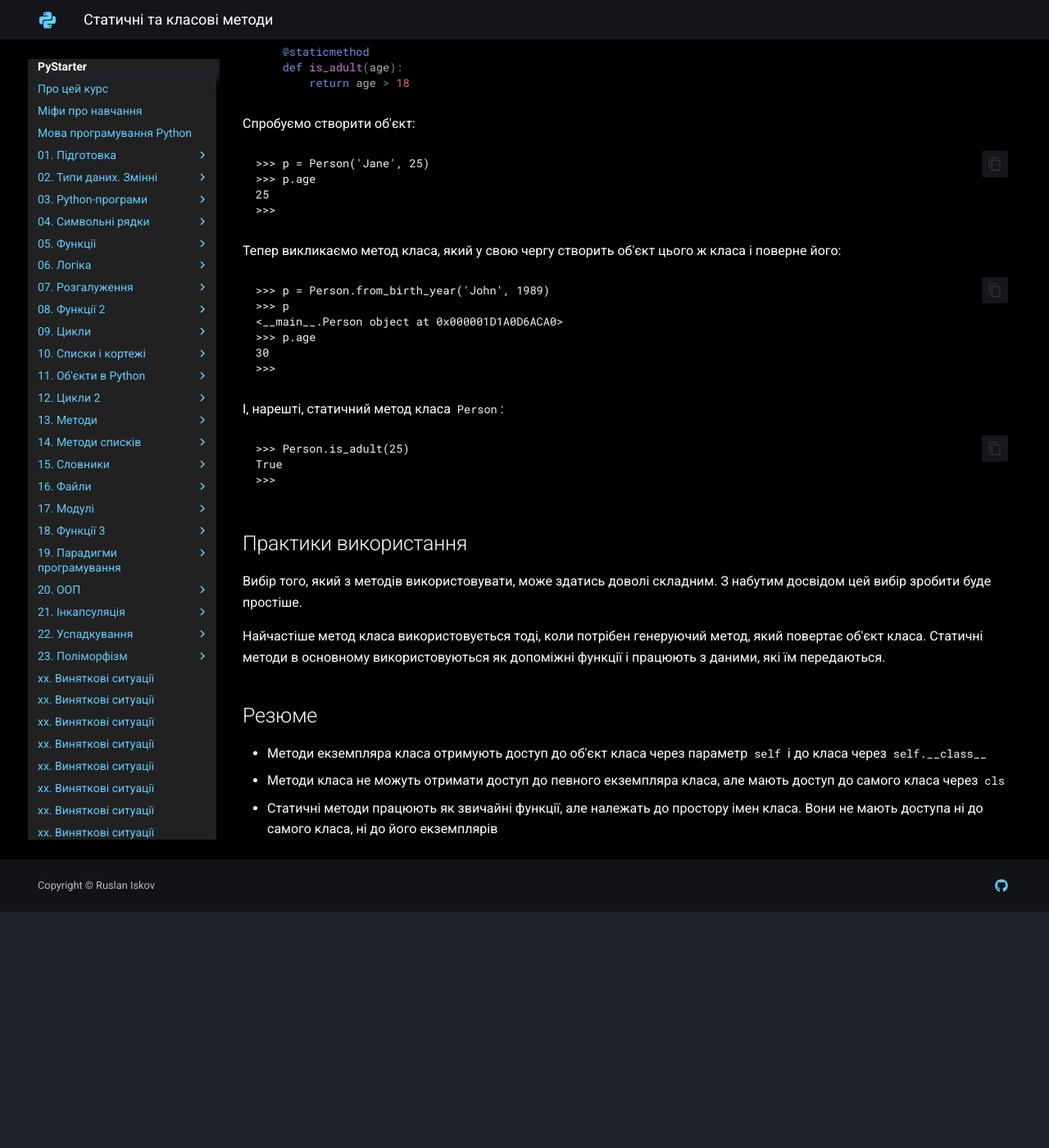
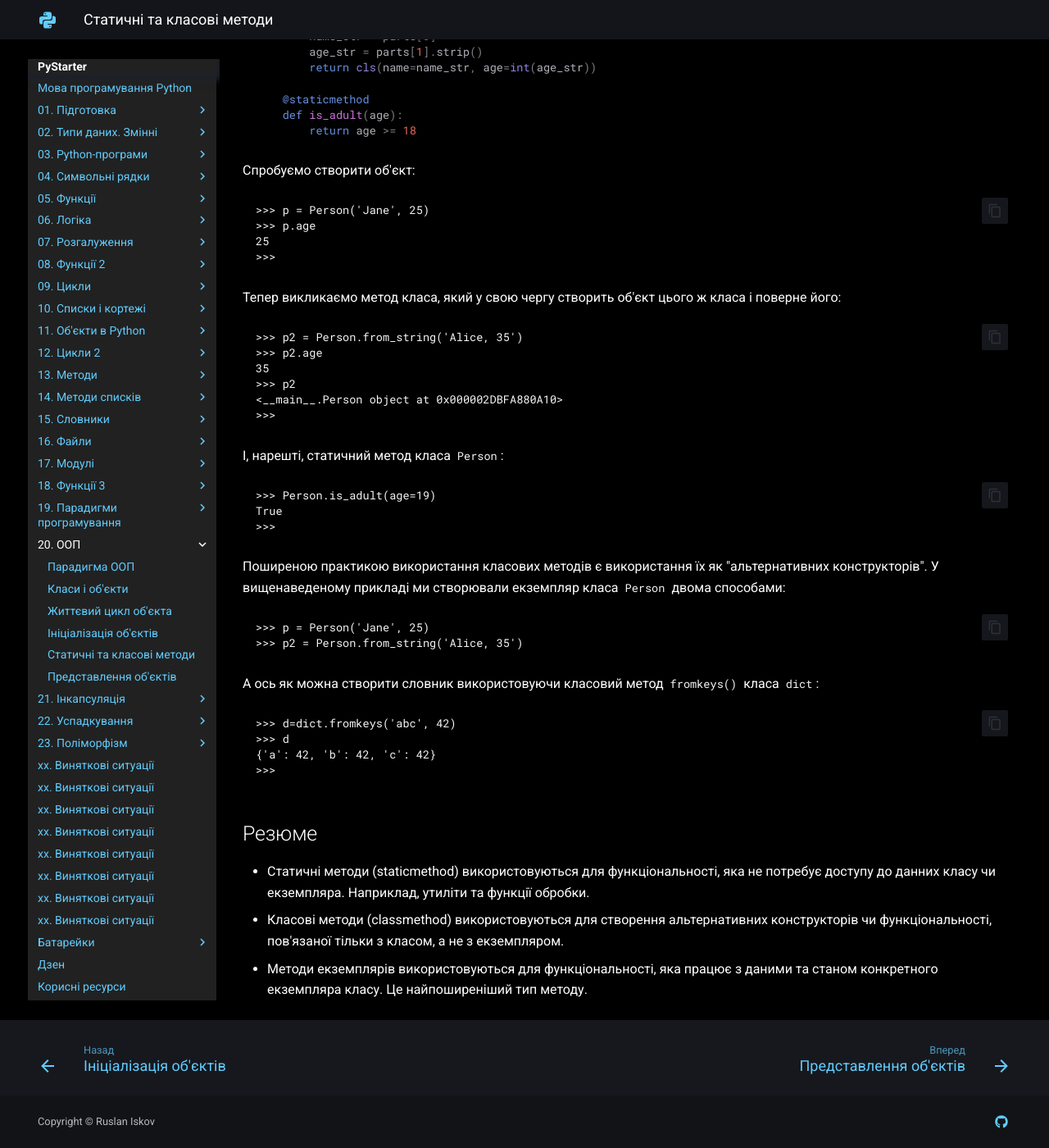
Before and after one commit to ruslan-rv-ua/PyStarter, an MkDocs documentation site: the page built from docs/oop/basics/static_and_class_methods.md, in a window 1280 px wide and 1400 px high, scrolled down 3080 px. Shown: the whole window at 82% size. Built offline with MkDocs 1.6.1 and Material for MkDocs 9.7.7, drawn with Linux system fonts in a browser that asks for light colours; before the commit the page ends 4192 px from its top, so only the background shows below that; some of the changed text lies outside the part shown.

Commit message:
2024-01-08_2

````diff
--- a/docs/oop/basics/static_and_class_methods.md
+++ b/docs/oop/basics/static_and_class_methods.md
@@ -117,9 +117,8 @@ Python пропонує три види методів:
 	'static method called'
 	>>>
 
-Це може здатися дивним,
-але статичні методи можна викликати через об'єкт класа.
-Насправді статичному методу ніякі спеціальні аргументи (`self` чи `cls`) не передаються.
+Статичні методи можна викликати через об'єкт класа.
+Статичному методу ніякі спеціальні аргументи (екземпляр чи клас) не передаються.
 Тобто статичні методи не можуть отримати доступ до параметрів класа чи об'єкта.
 Вони працюють тільки з тими даними, які їм передаються як аргументи.
 
@@ -134,8 +133,7 @@ Python пропонує три види методів:
 	TypeError: instance_method() missing 1 required positional argument: 'self'
 	>>>
 
-Виклик метода екземпляра класа видає `TypeError`.
-Сталося це через те, що метод очікував екземпляр класа, а було передано клас.
+Помилка виникає тому, що `instance_method()` визначений з аргументом `self`, але викликаючи його безпосередньо на класі `ToyClass` без екземпляра, не передається необхідний аргумент для параметра `self`.
 
 Зі статичним методом нічого неочікуваного:
 
@@ -148,18 +146,20 @@ Python пропонує три види методів:
 
 ```python
 class Person:
-    def __init__(self, name, age):
-        self.name = name
-        self.age = age
+	def __init__(self, name, age):
+		self.name = name
+		self.age = age
 
 	@classmethod
-    def from_birth_year(cls, name, year):
-        return cls(name, date.today().year - year)
+	def from_string(cls, string):
+		parts = string.split(',')
+		name_str = parts[0]
+		age_str = parts[1].strip()
+		return cls(name=name_str, age=int(age_str))
 
 	@staticmethod
-    def is_adult(age):
-        return age > 18
-
+	def is_adult(age):
+		return age >= 18
 ```
 
 Спробуємо створити об'єкт:
@@ -171,30 +171,35 @@ class Person:
 
 Тепер викликаємо метод класа, який у свою чергу створить об'єкт цього ж класа і поверне його:
 
-	>>> p = Person.from_birth_year('John', 1989)
-	>>> p
-	<__main__.Person object at 0x000001D1A0D6ACA0>
-	>>> p.age
-	30
+	>>> p2 = Person.from_string('Alice, 35')
+	>>> p2.age
+	35
+	>>> p2
+	<__main__.Person object at 0x000002DBFA880A10>
 	>>>
 
 І, нарешті, статичний метод класа `Person`:
 
-	>>> Person.is_adult(25)
+	>>> Person.is_adult(age=19)
 	True
 	>>>
 
-## Практики використання
+Поширеною практикою використання класових методів є використання їх як "альтернативних конструкторів".
+У вищенаведеному прикладі ми створювали екземпляр класа `Person` двома способами:
 
-Вибір того, який з методів використовувати, може здатись доволі складним.
-З набутим досвідом цей вибір зробити буде простіше.
+	>>> p = Person('Jane', 25)
+	>>> p2 = Person.from_string('Alice, 35')
 
-Найчастіше метод класа використовується тоді, коли потрібен генеруючий метод,
-який повертає об'єкт класа.
-Статичні методи в основному використовуються як допоміжні функції і працюють з даними, які їм передаються.
+А ось як можна створити словник використовуючи класовий метод `fromkeys()` класа `dict`:
+
+	>>> d=dict.fromkeys('abc', 42)
+	>>> d
+	{'a': 42, 'b': 42, 'c': 42}
+	>>>
+
 
 ## Резюме
 
-- Методи екземпляра класа отримують доступ до об'єкт класа через параметр `self` і до класа через `self.__class__`
-- Методи класа не можуть отримати доступ до певного екземпляра класа, але мають доступ до самого класа через `cls`
-- Статичні методи працюють як звичайні функції, але належать до простору імен класа. Вони не мають доступа ні до самого класа, ні до його екземплярів
+- Статичні методи (staticmethod) використовуються для функціональності, яка не потребує доступу до данних класу чи екземпляра. Наприклад, утиліти та функції обробки.
+- Класові методи (classmethod) використовуються для створення альтернативних конструкторів чи функціональності, пов'язаної тільки з класом, а не з екземпляром.
+- Методи екземплярів використовуються для функціональності, яка працює з даними та станом конкретного екземпляра класу. Це найпоширеніший тип методу.
--- a/mkdocs.yml
+++ b/mkdocs.yml
@@ -204,10 +204,14 @@ nav:
     - Класи і об'єкти: oop/basics/classes.md
     - Життєвий цикл об'єкта: oop/basics/object_lifecycle.md
     - Ініціалізація об'єктів: oop/basics/init.md
-    # - Статичні та класові методи: oop/basics/static_and_class_methods.md
+    - Статичні та класові методи: oop/basics/static_and_class_methods.md
     - Представлення об'єктів: oop/basics/object_presentation.md
   - 21. Інкапсуляція:
     - Інкапсуляція в ООП: oop/encapsulation/encapsulation_basis.md
+    # - Приховування атрибутів: oop/encapsulation/hide_attributes.md
+    # - Сетери і гетери: oop/encapsulation/setters_and_getters.md
+    # - Властивості: oop/encapsulation/properties.md
+    # # - Обчислювані властивості: oop/encapsulation/computed_properties.md
   - 22. Успадкування:
     - Успадкування в ООП: oop/inheritance/inheritance_basis.md
   - 23. Поліморфізм:
````
Also changed, not shown: other parts of docs/oop/basics/static_and_class_methods.md (+3 -3 lines), docs/oop/basics/demo/4e_representation.py (+8 -8 lines), docs/oop/basics/demo/5e_static_and_class_methods.py (added, +59 -0 lines), docs/oop/encapsulation/demo/1e_intro.py (added, +7 -0 lines), docs/oop/encapsulation/demo/2e_hiding.py (added, +18 -0 lines), docs/oop/encapsulation/demo/3e_setter_getter.py (added, +23 -0 lines), docs/oop/encapsulation/demo/4e_props.py (added, +38 -0 lines), docs/oop/encapsulation/encapsulation_basis.md (+6 -4 lines), docs/oop/encapsulation/example_protected_and_private_attrs.py (deleted, +0 -44 lines), docs/oop/encapsulation/hide_attributes.md (renamed from docs/oop/encapsulation/hiding_attrs.md, +6 -4 lines), docs/oop/encapsulation/properties.md (+7 -3 lines), docs/oop/encapsulation/setters_and_getters.md (+8 -4 lines), docs/oop/encapsulation/computed_properties.md (renamed from docs/oop/encapsulation/calc_props.md).
